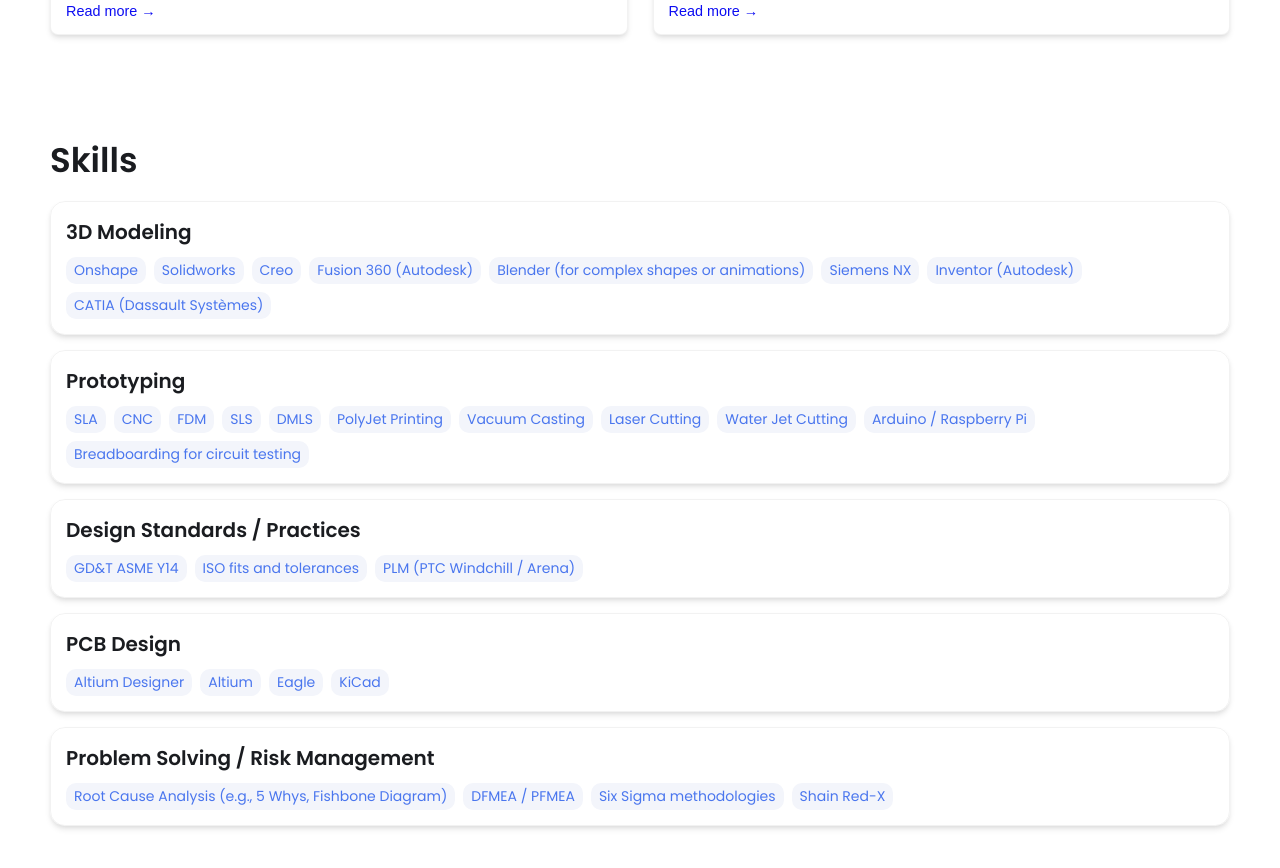
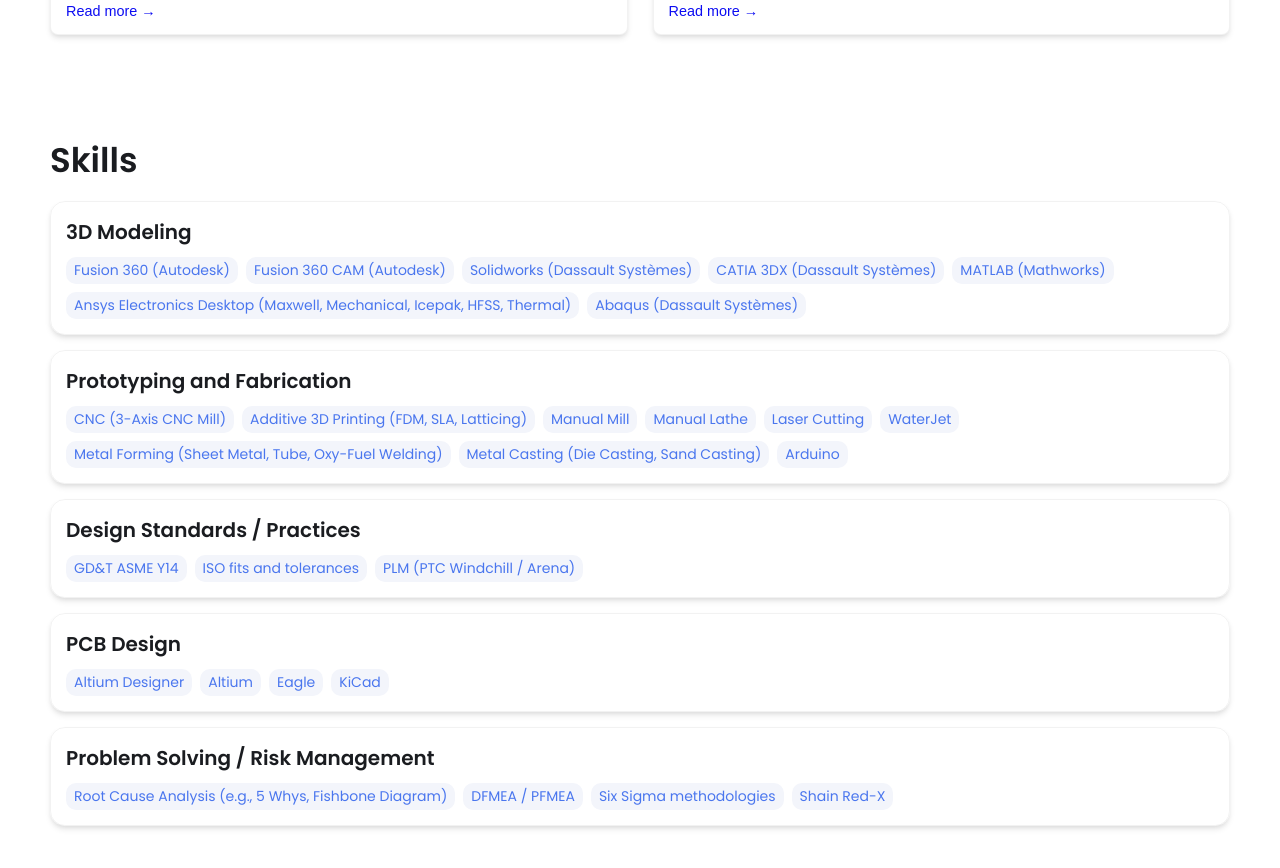
Before and after one commit to tonybui7/tonybui7.github.io, a Jekyll site: the page built from index.html, in a window 1280 px wide and 900 px high, scrolled down 1491 px. Shown: the top 868 px of the window. Built offline with Jekyll 4.4.1, drawn with Linux system fonts in a browser that asks for light colours; some of the changed text lies outside the part shown.

Commit message:
_config.yml

```diff
--- a/_config.yml
+++ b/_config.yml
@@ -15,7 +15,7 @@ title: Tony Bui's Portfolio # This is what shows up in the tab of the browser
 name: Tony Nguyen Bui
 headline: Mechanical Engineering
 description: >- # dont remove this line. this will ignore all new lines until the next section
-  A recent graduate from Stanford University with a bachelor's in Mechanical Engineering. I aspire
+  A graduate from Stanford University with a bachelor's in Mechanical Engineering. I aspire
   to be an engineer that can competently tackle the most interesting design challenges of our time
   with an emphasis on product realization, human-cenetered design, and robust functionality.
 
@@ -31,9 +31,9 @@ resume-url: https://drive.google.com/file/d/13Z3duVzh-gguPU5r03oJVEE6rV9rd3DS/vi
 # Set up external links - this will show up as small icons next to your name.
 
 external-links:    # input only your own url slug. The icons with missing entries will not appear.
-  linkedin: test    # https://www.linkedin.com/in/{your url slug}
-  github: leea12    # https://github.com/{your url slug}
-  stackoverflow: test      # https://stackoverflow.com/users/{your url slug}
+  linkedin: tonybui7    # https://www.linkedin.com/in/{your url slug}
+  github: tonybui7.github.io    # https://github.com/{your url slug}
+  stackoverflow:      # https://stackoverflow.com/users/{your url slug}
   medium:            # https://medium.com/@{your url slug}
   x-twitter:   # https://x.com/{your url slug}
   threads:            # https://threads.net/@{your url slug}
@@ -47,27 +47,24 @@ external-links:    # input only your own url slug. The icons with missing entrie
 skills:
   - category: 3D Modeling
     tools:
-    - Onshape
-    - Solidworks
-    - Creo
     - Fusion 360 (Autodesk)
-    - Blender (for complex shapes or animations)
-    - Siemens NX
-    - Inventor (Autodesk)
-    - CATIA (Dassault Systèmes)
-  - category: Prototyping
+    - Fusion 360 CAM (Autodesk)
+    - Solidworks (Dassault Systèmes)
+    - CATIA 3DX (Dassault Systèmes)
+    - MATLAB (Mathworks)
+    - Ansys Electronics Desktop (Maxwell, Mechanical, Icepak, HFSS, Thermal)
+    - Abaqus (Dassault Systèmes)
+  - category: Prototyping and Fabrication
     tools:
-    - SLA
-    - CNC
-    - FDM
-    - SLS
-    - DMLS
-    - PolyJet Printing
-    - Vacuum Casting
+    - CNC (3-Axis CNC Mill)
+    - Additive 3D Printing (FDM, SLA, Latticing)
+    - Manual Mill
+    - Manual Lathe
     - Laser Cutting
-    - Water Jet Cutting
-    - Arduino / Raspberry Pi
-    - Breadboarding for circuit testing
+    - WaterJet
+    - Metal Forming (Sheet Metal, Tube, Oxy-Fuel Welding)
+    - Metal Casting (Die Casting, Sand Casting)
+    - Arduino
   - category: Design Standards / Practices
     tools:
     - GD&T ASME Y14
```
